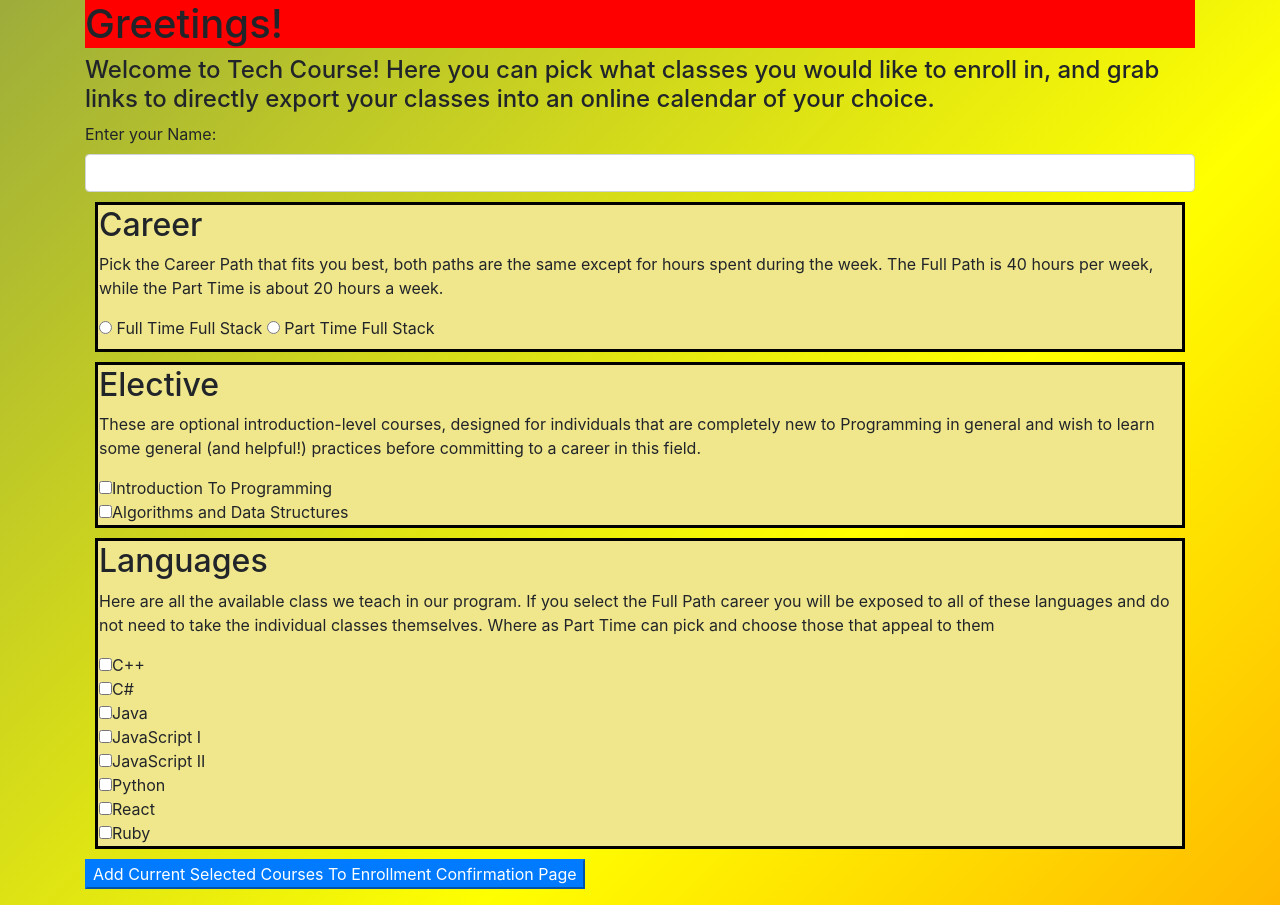
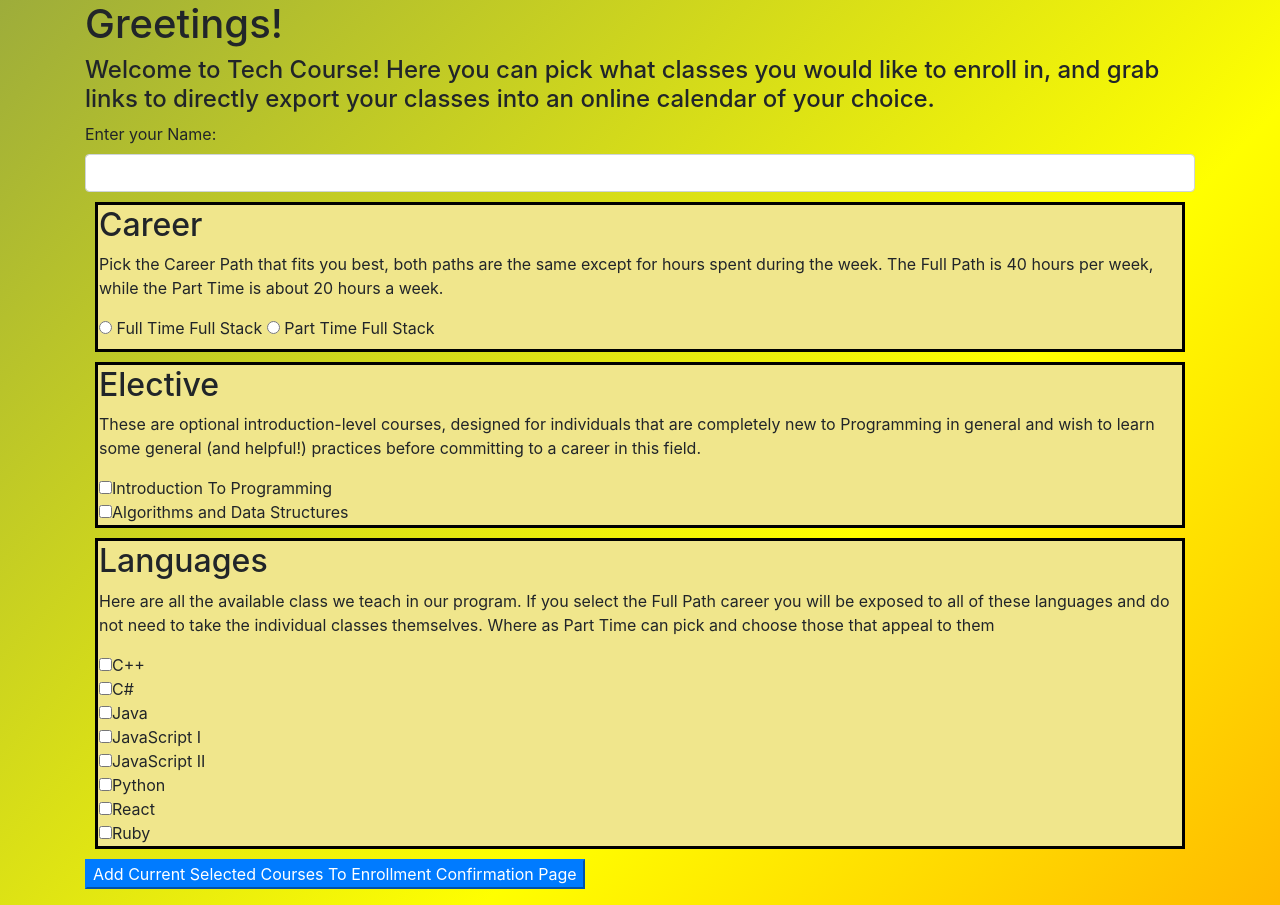
Before and after one commit to shanole/tech-course-catalog, a website built with webpack: page src/index.html in a window 1280 px wide. Built offline with nearby package versions, Linux system fonts and the light colour scheme.

```diff
--- a/src/css/styles.css
+++ b/src/css/styles.css
@@ -71,7 +71,3 @@
   width: 50px;
   height: 50px;
 }
-
-h1 {
-  background: red;
-}
```
